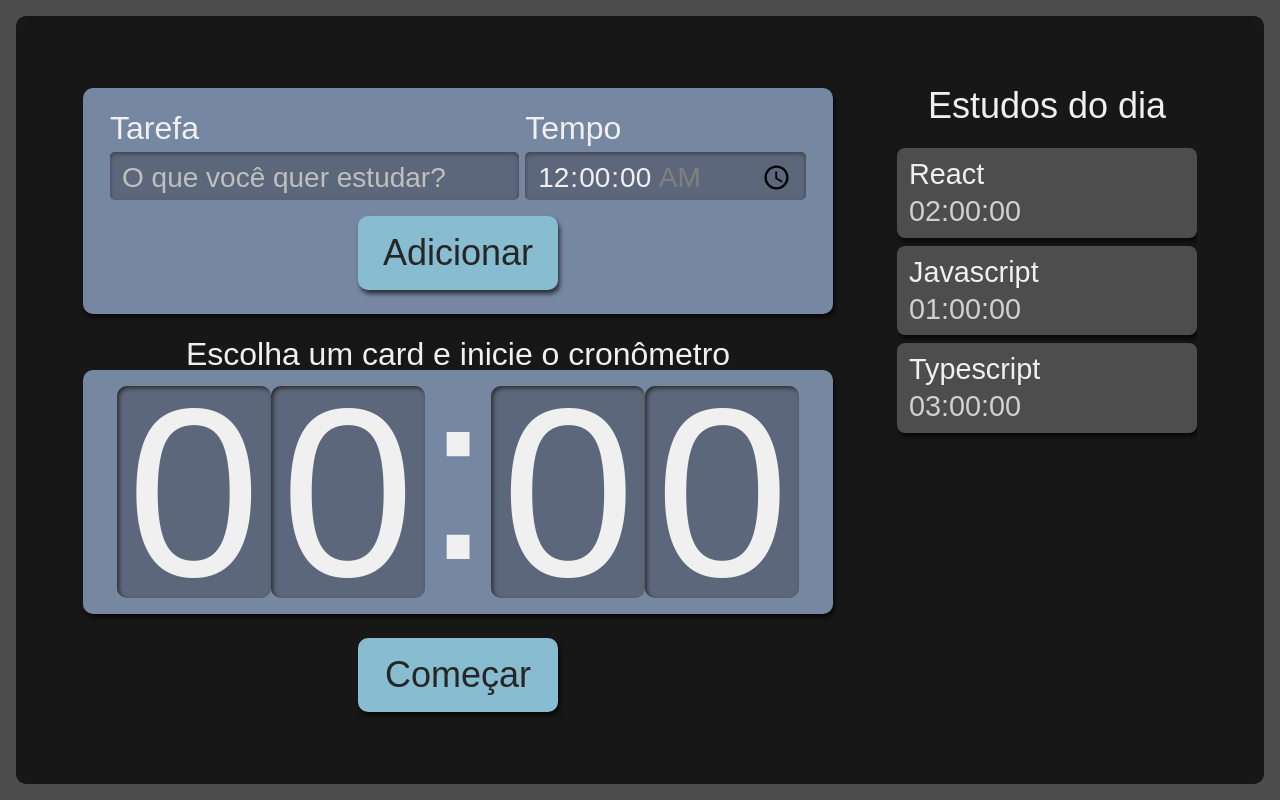
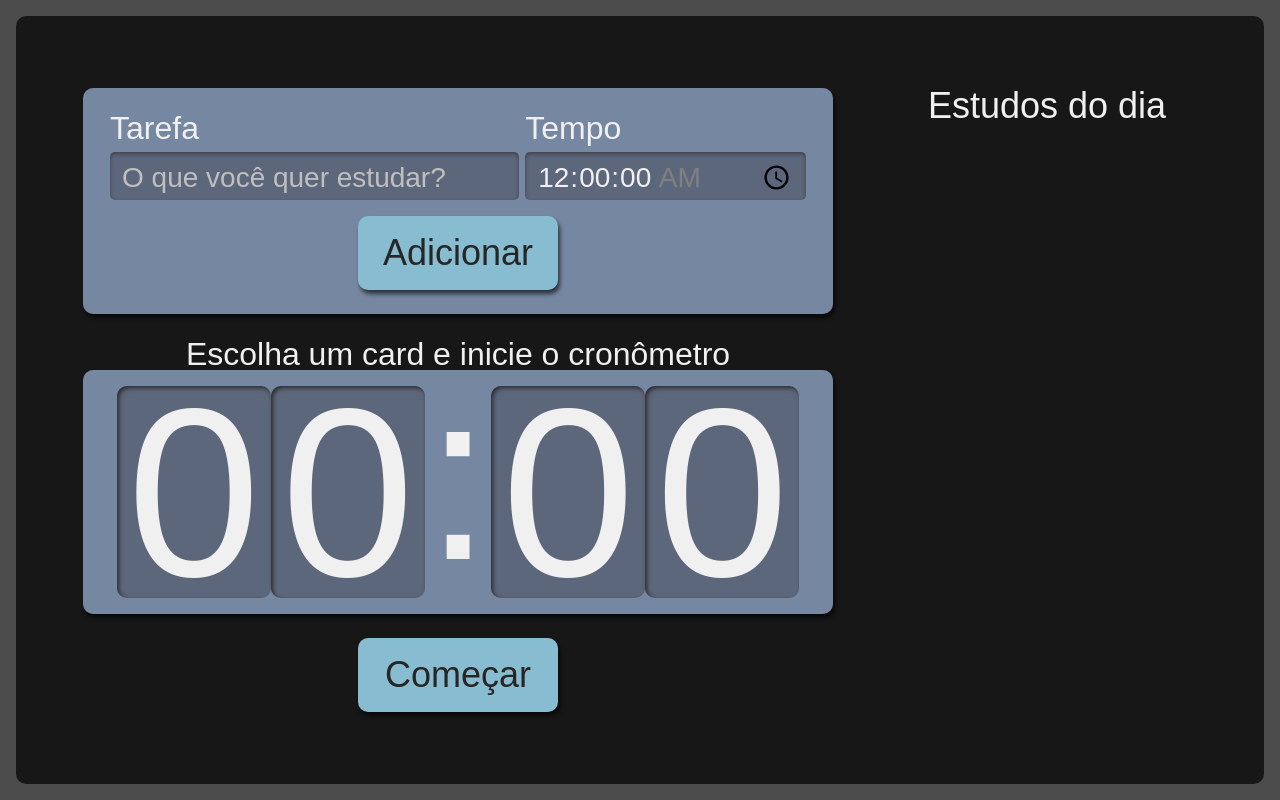
Before and after one commit to Melksedeque/alura-studies-timer, a React (Vite) app: page / in a window 1280 px wide. Built offline with nearby package versions, Linux system fonts and the light colour scheme.

Commit message:
Remoção dos itens padrão de teste da Lista de Tarefas em App

```diff
--- a/src/pages/App.tsx
+++ b/src/pages/App.tsx
@@ -5,11 +5,7 @@ import Lista from "../components/Lista";
 import style from "./App.module.scss";
 
 function App() {
-  const [tarefas, setTarefas] = useState([
-    { tarefa: "React", tempo: "02:00:00" },
-    { tarefa: "Javascript", tempo: "01:00:00" },
-    { tarefa: "Typescript", tempo: "03:00:00" },
-  ]);
+  const [tarefas, setTarefas] = useState([]);
   return (
     <div className={style.AppStyle}>
       <Formulario setTarefas={setTarefas} />
```
